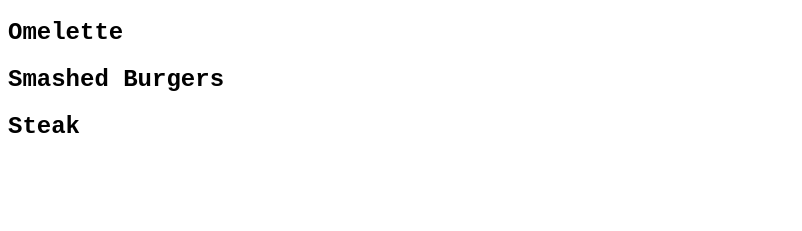
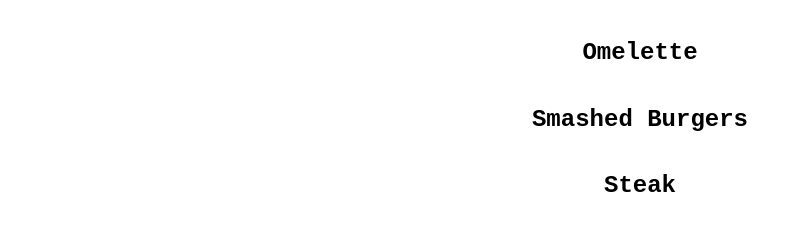
Before and after one commit to malamunyx/odin-recipes, a plain HTML site: page index.html in a window 1280 px wide. Shown: the part 61-292 px from the top of the page, without its empty margins (0-802 px from the left). Drawn offline with Linux system fonts and the light colour scheme.

Commit message:
added styling

```diff
--- a/style.css
+++ b/style.css
@@ -1,3 +1,10 @@
 html {
-	font-family : "Courier New", monospace;
+	font-family: "Courier New", monospace;
+	background-color: e5e5e5;
 }
+.item {
+	display: flex;
+	justify-content: center;
+	background-color: 14213D;
+
+}
```
